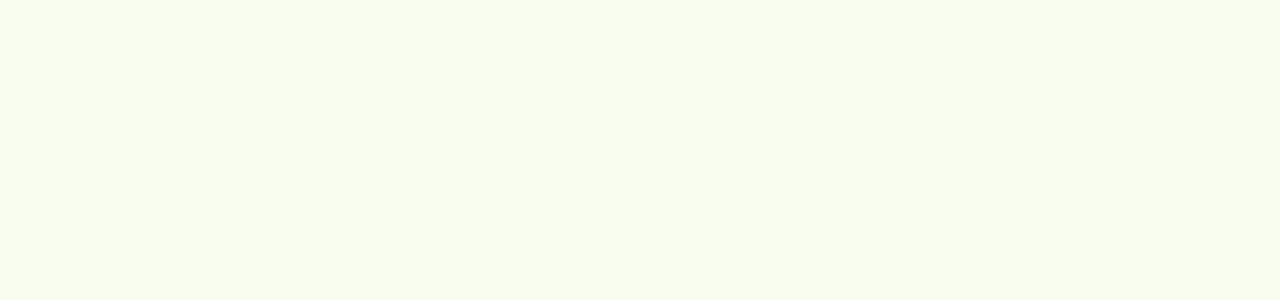
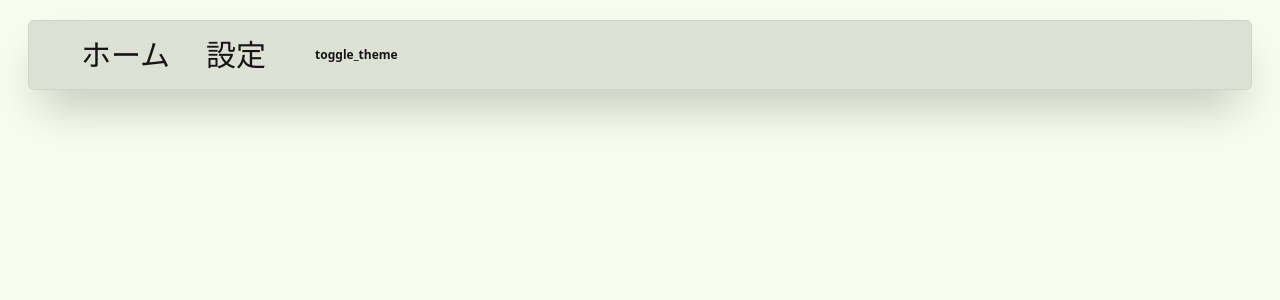
Before and after one commit to BlackBathRoom/DenDenMailFrontend, a React (Vite) app: page / in a window 1280 px wide. Shown: the top 300 px of the page. Built offline with nearby package versions, Linux system fonts and the light colour scheme.

Commit message:
add: ヘッダーコンポーネントの実装

```diff
--- a/src/components/layout/PageFrame/index.tsx
+++ b/src/components/layout/PageFrame/index.tsx
@@ -1,9 +1,16 @@
+import Header from '../../ui/Header';
+
 type Props = {
   children: React.ReactNode;
 };
 
 const Layout: React.FC<Props> = ({ children }) => {
-  return <div>{children}</div>;
+  return (
+    <div className="flex flex-col px-7 py-5">
+      <Header />
+      {children}
+    </div>
+  );
 };
 
 export default Layout;
--- /dev/null
+++ b/src/components/ui/Header/index.tsx
@@ -0,0 +1,27 @@
+import clsx from 'clsx';
+import { useTheme } from '../../../hooks/useTheme';
+
+const Header: React.FC = () => {
+  const { toggleTheme } = useTheme();
+
+  return (
+    <div
+      className={clsx(
+        'w-full h-fit rounded-md px-13 py-4',
+        'bg-base-300/60 shadow-2xl backdrop-filter backdrop-blur-lg border border-base-300/70',
+        'dark:shadow-amber-900/20'
+      )}
+    >
+      <div className="flex items-center gap-9">
+        <span className="text-3xl">ホーム</span>
+        <span className="text-3xl">設定</span>
+        {/* only development */}
+        <button className="btn btn-ghost btn-sm" onClick={toggleTheme}>
+          <span className="material-symbols-outlined">toggle_theme</span>
+        </button>
+      </div>
+    </div>
+  );
+};
+
+export default Header;
```
Also changed, not shown: 1 other file (tests, documents, lock files or other folders).
